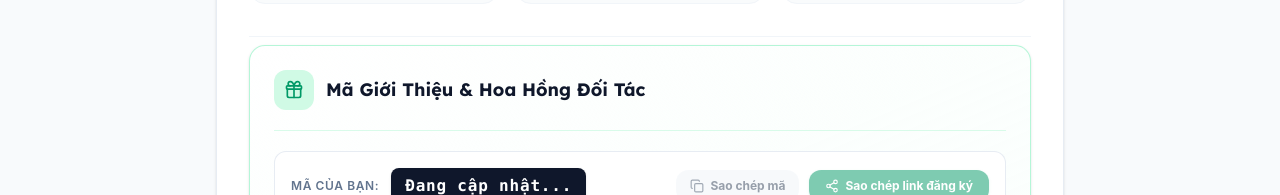
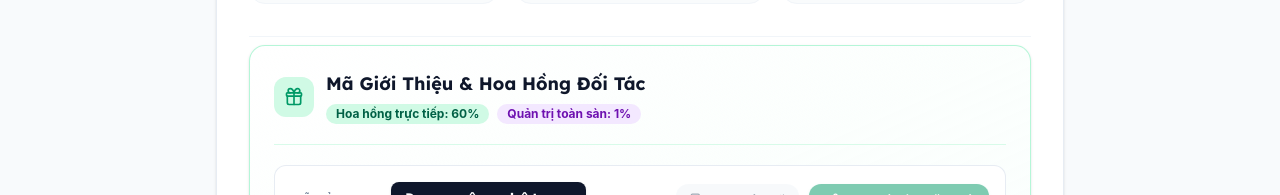
Before and after one commit to dohuubinh-oss/Toan24h, a Next.js app in the folder frontend/: page /profile in a window 1280 px wide. Shown: the part 489-684 px from the top of the page. Built offline with nearby package versions, Linux system fonts and the light colour scheme; no server answers; sample sign-in values are in the browser's storage.

Commit message:
feat(profile): display multi-tier commission rates by partner role and update frontend tests

```diff
--- a/frontend/src/app/(main)/profile/page.tsx
+++ b/frontend/src/app/(main)/profile/page.tsx
@@ -521,12 +521,41 @@ export default function ProfilePage() {
           <div className="pt-2 pb-8 border-t border-slate-100">
             <div className="bg-gradient-to-br from-white via-emerald-50/20 to-teal-50/30 rounded-2xl p-5 sm:p-6 border border-emerald-200/80 shadow-sm">
               {/* Header */}
-              <div className="flex items-center gap-3 pb-5 border-b border-emerald-100/80">
-                <div className="w-10 h-10 rounded-xl bg-emerald-100 text-emerald-600 flex items-center justify-center shrink-0">
-                  <Gift className="w-5 h-5" />
-                </div>
-                <div>
-                  <h3 className="text-lg font-bold text-slate-900">Mã Giới Thiệu & Hoa Hồng Đối Tác</h3>
+              <div className="flex flex-col sm:flex-row sm:items-center justify-between gap-4 pb-5 border-b border-emerald-100/80">
+                <div className="flex items-center gap-3">
+                  <div className="w-10 h-10 rounded-xl bg-emerald-100 text-emerald-600 flex items-center justify-center shrink-0">
+                    <Gift className="w-5 h-5" />
+                  </div>
+                  <div>
+                    <h3 className="text-lg font-bold text-slate-900">Mã Giới Thiệu & Hoa Hồng Đối Tác</h3>
+                    <div className="flex flex-wrap items-center gap-2 mt-1.5">
+                      {user.role === 'admin' && (
+                        <>
+                          <span className="px-2.5 py-0.5 rounded-full text-xs font-bold bg-emerald-100 text-emerald-800">
+                            Hoa hồng trực tiếp: 60%
+                          </span>
+                          <span className="px-2.5 py-0.5 rounded-full text-xs font-bold bg-purple-100 text-purple-800">
+                            Quản trị toàn sàn: 1%
+                          </span>
+                        </>
+                      )}
+                      {user.role === 'teacher' && (
+                        <>
+                          <span className="px-2.5 py-0.5 rounded-full text-xs font-bold bg-emerald-100 text-emerald-800">
+                            Hoa hồng trực tiếp: 50%
+                          </span>
+                          <span className="px-2.5 py-0.5 rounded-full text-xs font-bold bg-blue-100 text-blue-800">
+                            Quản lý {user.grade ? `Khối ${user.grade}` : 'khối lớp'}: 3%
+                          </span>
+                        </>
+                      )}
+                      {user.role === 'affiliate' && (
+                        <span className="px-2.5 py-0.5 rounded-full text-xs font-bold bg-emerald-100 text-emerald-800">
+                          Hoa hồng trực tiếp: 30%
+                        </span>
+                      )}
+                    </div>
+                  </div>
                 </div>
               </div>
 
```
Also changed, not shown: 1 other file (tests, documents, lock files or other folders).
